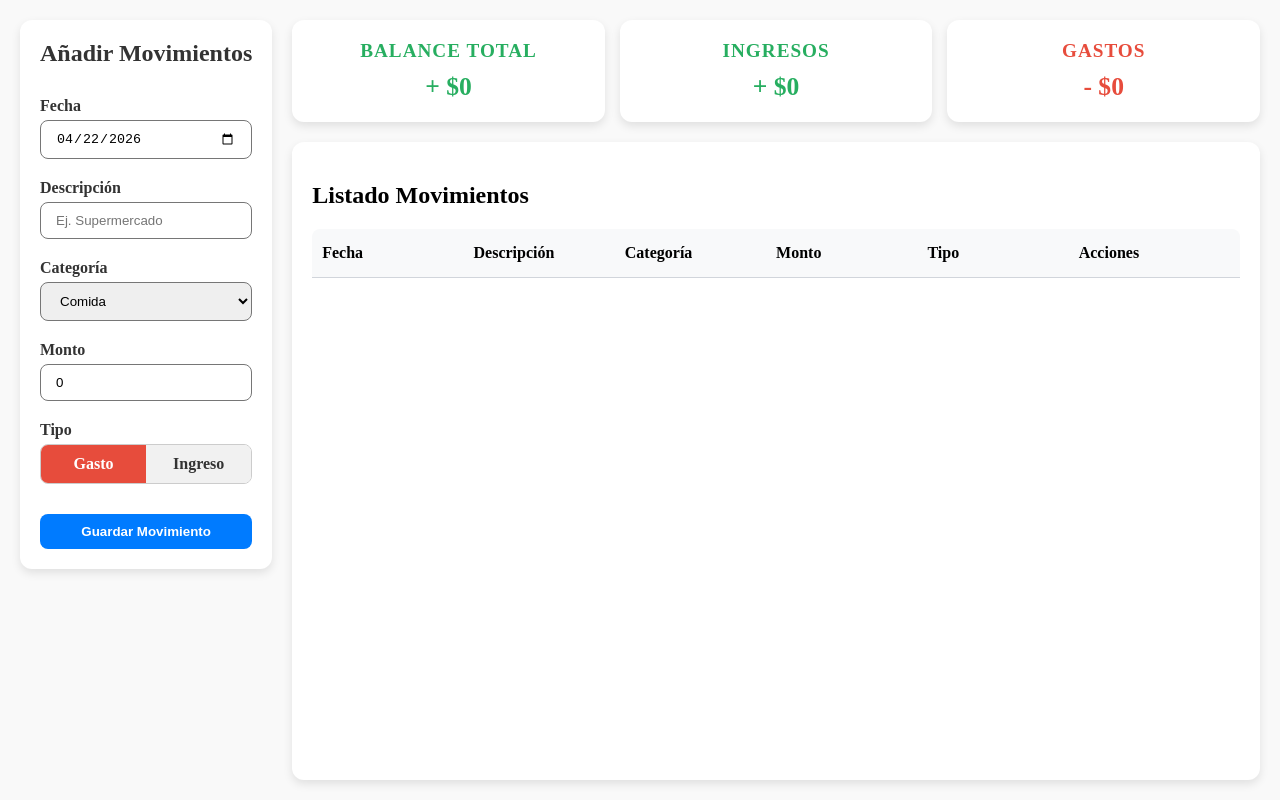
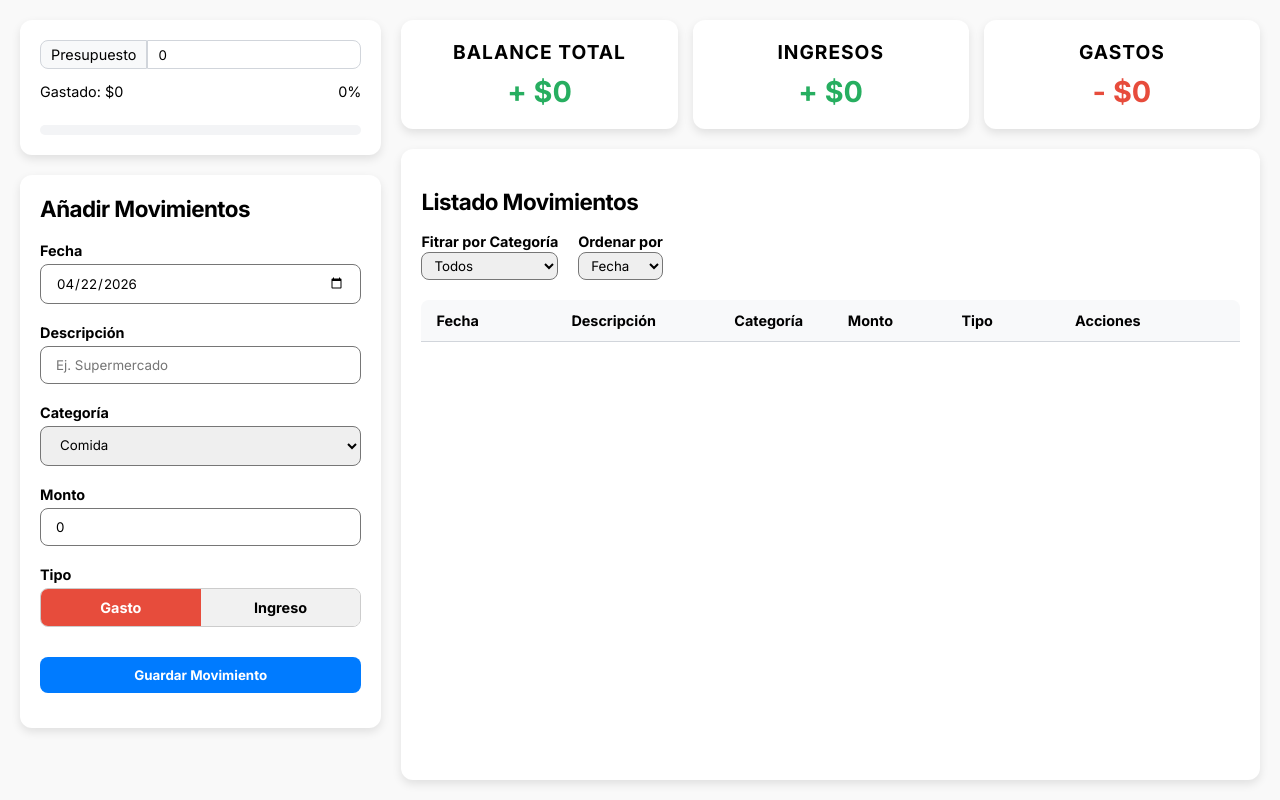
Before and after one commit to JuanPanero/DesarrolloSoftware-TP2, a React (Vite) app: page / in a window 1280 px wide. Built offline with nearby package versions, Linux system fonts and the light colour scheme.

Commit message:
feat: implementar control de presupuesto y filtros de movimientos

```diff
--- a/src/App.css
+++ b/src/App.css
@@ -1,8 +1,24 @@
+@import url('https://fonts.googleapis.com/css2?family=Inter:wght@400;600;700&display=swap');
+
+* {
+    font-family: 'Inter', sans-serif;
+}
+
+h2 {
+    font-size: 1.4rem;
+    font-weight: 700;
+    letter-spacing: -0.025em;
+}
+
+span, p, label {
+    font-size: 0.9rem;
+}
+
 html, body, #root {
     margin: 0;
     padding: 0;
-    height: 100%; /* Obligatorio */
-    background-color: #f9f9f9; /* El fondo gris va acá */
+    height: 100%;
+    background-color: #f9f9f9;
 }
 
 .contenedorApp{
@@ -15,23 +31,78 @@ html, body, #root {
     min-height: 100vh
 }
 
+.columna-izq{
+    display: flex;
+    flex-direction: column;
+    gap: 20px;
+    flex: 0 0 300px;
+}
+
+/*Presupuesto*/
+
+.tarjeta-presupuesto{
+    background-color: #ffffff;
+    padding: 20px;
+    border-radius: 12px;
+    box-shadow: 0 4px 10px rgba(0, 0, 0, 0.1);
+    width: 100%;
+    box-sizing: border-box;
+}
+
+.form-presupuesto{
+    display: flex;
+}
+
+.form-presupuesto label{
+    padding: 5px 10px;
+    border-radius: 8px 0 0 8px;
+    border: 1px solid  #d1d5db;
+    background-color: #f8f9fa;
+}
+
+.form-presupuesto input{
+    padding: 5px 10px;
+    border-radius: 0 8px 8px 0;
+    border: 1px solid  #d1d5db;
+}
+
+.info-consumo {
+    display: flex;
+    justify-content: space-between;
+}
+
+.barra-fondo {
+    background-color: #f3f4f6;
+    height: 10px;
+    border-radius: 5px;
+    margin-top: 10px;
+    overflow: hidden;
+}
+
+.barra-progreso {
+    height: 100%;
+    transition: width 0.3s ease;
+}
+
+.seguro { background-color: #10b981; }
+.alerta { background-color: #f59e0b; }
+.peligro { background-color: #ef4444; }
+
 /*Formulario*/
 
 .formulario{
     display: flex;
     flex-direction: column;
-    flex: 0 0 500px;
     gap: 20px;
     padding: 20px;
     background-color: #FFFFFF;
+    box-sizing: border-box;
     border-radius: 12px;
     box-shadow: 0 4px 10px rgba(0, 0, 0, 0.1);
 }
 
 .formulario h2{
-    margin: 0 0 10px 0;
-    font-size: 1.5rem;
-    color: #333;
+    margin: 0;
 }
 
 .campoForm{
@@ -42,7 +113,6 @@ html, body, #root {
 
 .formulario label{
     font-weight: bold;
-    color: #333;
     margin: 0;
 }
 
@@ -64,7 +134,7 @@ html, body, #root {
     border-radius: 8px;
     font-weight: bold;
     cursor: pointer;
-    margin-top: 10px;
+    margin: 10px 0 15px 0;
 }
 
 .formulario button:hover {
@@ -136,12 +206,13 @@ html, body, #root {
     font-size: 1.2rem;
     text-transform: uppercase;
     letter-spacing: 1px;
+    color: black;
 }
 
 .tarjeta p {
     margin: 10px 0 0;
-    font-size: 1.6rem;
-    font-weight: bold;
+    font-size: 1.8rem;
+    font-weight: 700;
 }
 
 .positivo {
@@ -167,9 +238,10 @@ html, body, #root {
 
 .header-tabla{
     display: grid;
-    grid-template-columns: 1fr 1fr 1fr 1fr 1fr 1fr;
+    grid-template-columns: 120px 1.5fr 1fr 1fr 1fr 150px;
     align-items: center;
-    padding: 15px 10px;
+    padding: 12px 15px;
+    gap: 15px;
     border-bottom: 1px solid  #d1d5db;
     background-color: #f8f9fa;
     font-weight: bold;
@@ -185,8 +257,9 @@ html, body, #root {
 
 .contenedor-item{
     display: grid;
-    grid-template-columns: 1fr 1fr 1fr 1fr 1fr 1fr;
-    padding: 15px 10px;
+    grid-template-columns: 120px 1.5fr 1fr 1fr 1fr 150px;
+    padding: 12px 15px;
+    gap: 15px;
     align-items: center;
     border-bottom: 1px solid  #d1d5db;
 }
@@ -197,18 +270,20 @@ html, body, #root {
 
 .contenedor-item input,
 .contenedor-item select {
-    background: transparent;
+    width: auto;
+    min-width: 80px;
+    max-width: 100%;
     border: none;
-    font-family: inherit;
-    font-size: inherit;
-    outline: none;
-    width: fit-content;
-    display: block;
-    margin-left: 0;
-    margin-right: auto;
-    text-align: left;
+    border-radius: 4px;
+    padding: 2px 4px;
+    cursor: pointer;
+    justify-self: start;
+    font-size: 0.9rem;
 }
 
+.contenedor-item input[type="text"] {
+    width: 90%;
+}
 
 .span-categoria {
     background-color: #f3f4f6;
@@ -257,6 +332,12 @@ html, body, #root {
     background: #ecfdf5
 }
 
+.contenedor-acciones {
+    display: flex;
+    flex-direction: row;
+    justify-content: flex-start;
+}
+
 .btn-accion {
     padding: 6px 12px;
     border-radius: 6px;
@@ -284,3 +365,39 @@ html, body, #root {
     color: #10b981;
     border-color: #10b981;
 }
+
+
+.contenedor-filtros{
+    display: flex;
+    gap: 20px;
+    padding-bottom: 20px;
+}
+
+.campo-filtro{
+    display: flex;
+    flex-direction: column;
+    gap: 2px;
+    width: fit-content;
+}
+
+.contenedor-filtros label{
+    font-weight: bold;
+    margin: 0;
+}
+
+.contenedor-filtros select{
+    padding: 4px 8px;
+    border-radius: 8px;
+    border: 1px solid #767676;
+    width: auto;
+    box-sizing: border-box;
+}
+
+
+.contenedor-item.editando,
+.contenedor-item.editando select,
+.contenedor-item.editando input
+ {
+    background-color: #f0f7ff ; /* Un azul muy clarito */
+
+}
--- a/src/App.jsx
+++ b/src/App.jsx
@@ -1,11 +1,14 @@
-import { useState } from 'react'
+import { use, useState } from 'react'
 import './App.css'
 import Formulario from './components/Formulario'
 import Listado from './components/Listado'
 import Balance from './components/Balance'
+import Presupuesto from './components/Presupuesto'
 
 function App() {
   const [movimientos, setMovimientos] = useState([])
+  const [filtro, setFiltro] = useState('todos')
+  const [orden, setOrden] = useState('fecha')
 
   const agregarMovimientos = (nuevo) => setMovimientos([...movimientos, nuevo])
 
@@ -17,12 +20,39 @@ function App() {
     setMovimientos(movimientos.map((m)=> m.id === movEditado.id ? movEditado : m))
   }
 
+  const movFiltrados = movimientos.filter(mov=>{
+    if(filtro === 'todos') return true
+
+    return mov.categoria === filtro
+  })
+
+  const movOrdenados = movFiltrados.sort((a,b)=>{
+    if(orden === 'fecha'){
+      return new Date(b.fecha) - new Date(a.fecha)
+    }
+
+    return b.monto - a.monto
+  })
+
+
   return (
       <div className='contenedorApp'>
-        <Formulario className='formulario' agregarMov={agregarMovimientos}/>
+        <div className='columna-izq'>
+          <Presupuesto movimientos={movimientos}/>
+          <Formulario className='formulario' agregarMov={agregarMovimientos}/>
+        </div>
         <div className='contenedorInfo'>
           <Balance className='contenedor-balance' movimientos={movimientos}/>
-          <Listado movimientos={movimientos} eliminar={eliminarMovimiento} actualizar={actualizarMovimiento} className='contenedor-listado'/>
+          <Listado
+            movimientos={movOrdenados}
+            filtro={filtro}
+            setFiltro={setFiltro}
+            orden={orden}
+            setOrden={setOrden}
+            eliminar={eliminarMovimiento}
+            actualizar={actualizarMovimiento}
+            className='contenedor-listado'
+          />
         </div>
       </div>
   )
--- a/src/components/ItemMovimiento.jsx
+++ b/src/components/ItemMovimiento.jsx
@@ -15,7 +15,6 @@ function ItemMovimiento({mov, eliminar, actualizar}){
 
     const cambiarEditando = (e) =>{
         e.preventDefault()
-
         if (editando) {
             setDescripcion(mov.descripcion);
             setMonto(mov.monto);
@@ -23,18 +22,15 @@ function ItemMovimiento({mov, eliminar, actualizar}){
             setCategoria(mov.categoria);
             setTipo(mov.tipo)
         }
-
         setEditando(!editando)
     }
 
     const manejoCambiar = (e) =>{
         e.preventDefault()
-
         if(monto <= 0 || descripcion === ''){
             alert("Por favor, complete bien los campos")
             return
         }
-
         const nuevoMov = {
             id: mov.id,
             descripcion,
@@ -43,14 +39,19 @@ function ItemMovimiento({mov, eliminar, actualizar}){
             categoria,
             fecha
         }
-
         actualizar(nuevoMov)
-
         setEditando(false)
     }
 
+    const formatearFecha = (fechaStr) => {
+    if(!fechaStr) return "";
+    const [anio, mes, dia] = fechaStr.split("-");
+    return `${dia}/${mes}/${anio}`;
+};
+
+
     return(
-        <li className="contenedor-item">
+        <li className={`contenedor-item ${editando ? 'editando' : ''}`}>
             {editando ? (
                 <>
                     <input
@@ -80,7 +81,7 @@ function ItemMovimiento({mov, eliminar, actualizar}){
                         <option value="gasto">Gasto</option>
                         <option value="ingreso">Ingreso</option>
                     </select>
-                    <div>
+                    <div className="contenedor-acciones">
                         <button onClick={manejoCambiar} className="btn-accion btn-editar">Guardar</button>
                         <button onClick={cambiarEditando} className="btn-accion btn-eliminar">Cancelar</button>
                     </div>
@@ -88,7 +89,7 @@ function ItemMovimiento({mov, eliminar, actualizar}){
             ) :
             (
                 <>
-                    <span>{mov.fecha}</span>
+                    <span>{formatearFecha(mov.fecha)}</span>
                     <span>{mov.descripcion}</span>
                     <span className="span-categoria">
                         {mov.categoria}
--- a/src/components/Listado.jsx
+++ b/src/components/Listado.jsx
@@ -1,10 +1,35 @@
+import { use, useState } from 'react'
 import ItemMovimiento from './ItemMovimiento'
+import '../App.css'
 
-function Listado({movimientos, eliminar, actualizar}) {
+
+function Listado({movimientos, filtro, orden, setOrden, setFiltro, eliminar, actualizar}) {
 
   return (
     <div className='contenedor-listado'>
       <h2>Listado Movimientos</h2>
+      <form className='contenedor-filtros'>
+        <div className='campo-filtro'>
+          <label htmlFor="filtro">Fitrar por Categoría</label>
+          <select id="filtro" value={filtro} placeholder='Categoría' onChange={(e)=>setFiltro(e.target.value)}>
+            <option value="todos">Todos</option>
+            <option value="comida">Comida</option>
+            <option value="salario">Salario</option>
+            <option value="transporte">Transporte</option>
+            <option value="ocio">Ocio</option>
+            <option value="servicios">Servicios</option>
+            <option value="salud">Salud</option>
+            <option value="otros">Otros</option>
+          </select>
+        </div>
+        <div className='campo-filtro'>
+          <label htmlFor="ordenar">Ordenar por</label>
+          <select id="ordenar" value={orden} onChange={(e)=>setOrden(e.target.value)}>
+            <option value="fecha">Fecha</option>
+            <option value="monto">Monto</option>
+          </select>
+        </div>
+      </form>
       <div className='header-tabla'>
         <span>Fecha</span>
         <span>Descripción</span>
--- /dev/null
+++ b/src/components/Presupuesto.jsx
@@ -0,0 +1,40 @@
+import { useState } from "react"
+import '../App.css'
+
+function Presupuesto({movimientos}){
+    const [presupuesto, setPresupuesto] = useState('0')
+
+    let totalIngresos = 0
+    let totalGastos = 0
+
+
+    movimientos.forEach(mov => {
+        if (mov.tipo === 'gasto'){
+            totalGastos +=mov.monto
+        }
+    })
+
+    const porcentaje = presupuesto > 0 ? (totalGastos / presupuesto) * 100 : 0;
+    const excedido = totalGastos > presupuesto;
+
+    return(
+        <div className="tarjeta-presupuesto">
+            <div className="form-presupuesto">
+                <label htmlFor="presupuesto">Presupuesto</label>
+                <input type="number" placeholder="$0.00" value={presupuesto} onChange={e => setPresupuesto(e.target.value)}/>
+            </div>
+            <div className="info-consumo">
+                <p>Gastado: ${totalGastos}</p>
+                <p>{porcentaje.toFixed()}%</p>
+            </div>
+            <div className="barra-fondo">
+                <div
+                    className={`barra-progreso  ${excedido ? 'peligro': porcentaje > 75 ? 'alerta' : 'seguro'}`}
+                    style={{width: `${porcentaje}%` }}
+                ></div>
+            </div>
+        </div>
+    )
+}
+
+export default Presupuesto
```
